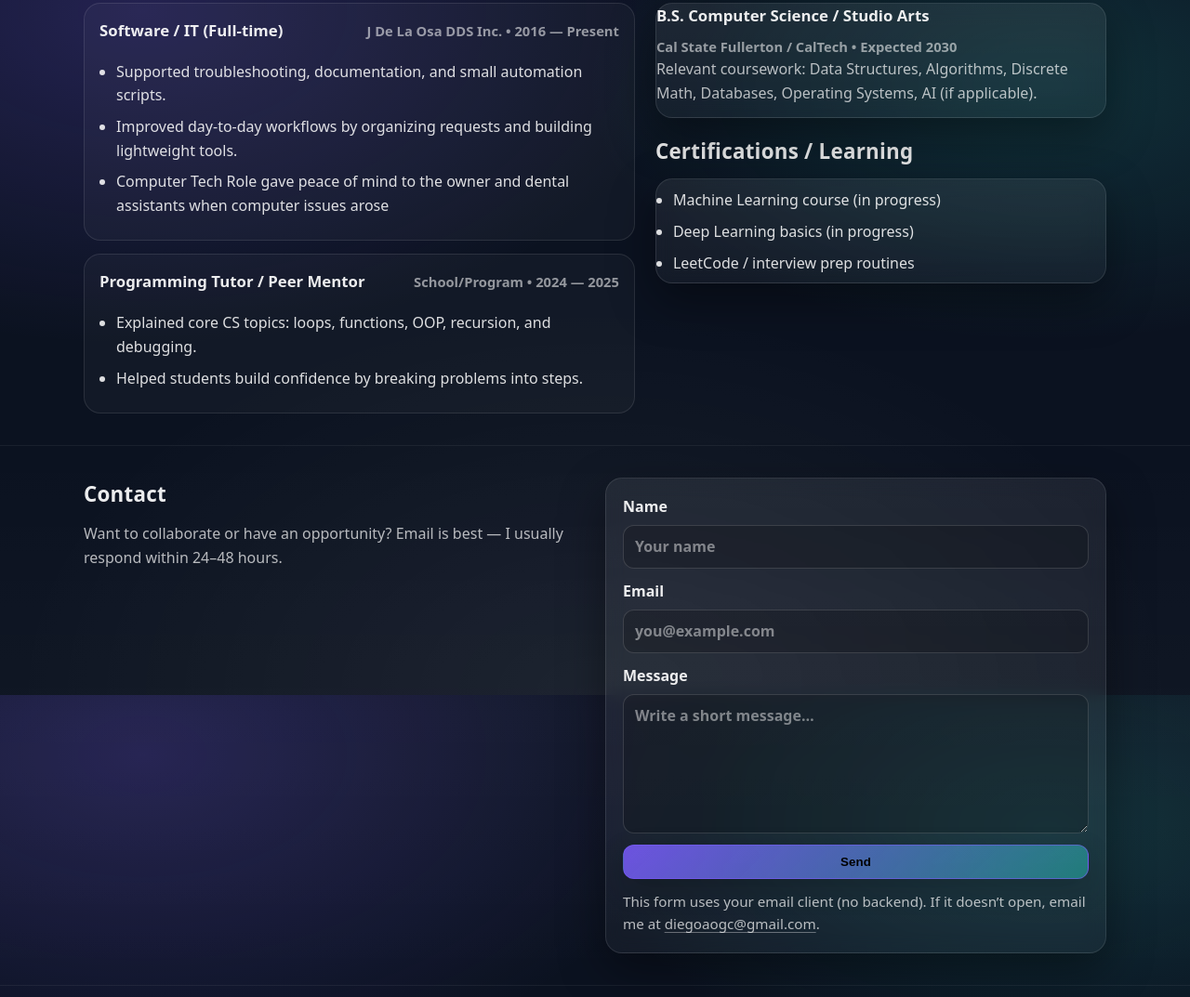
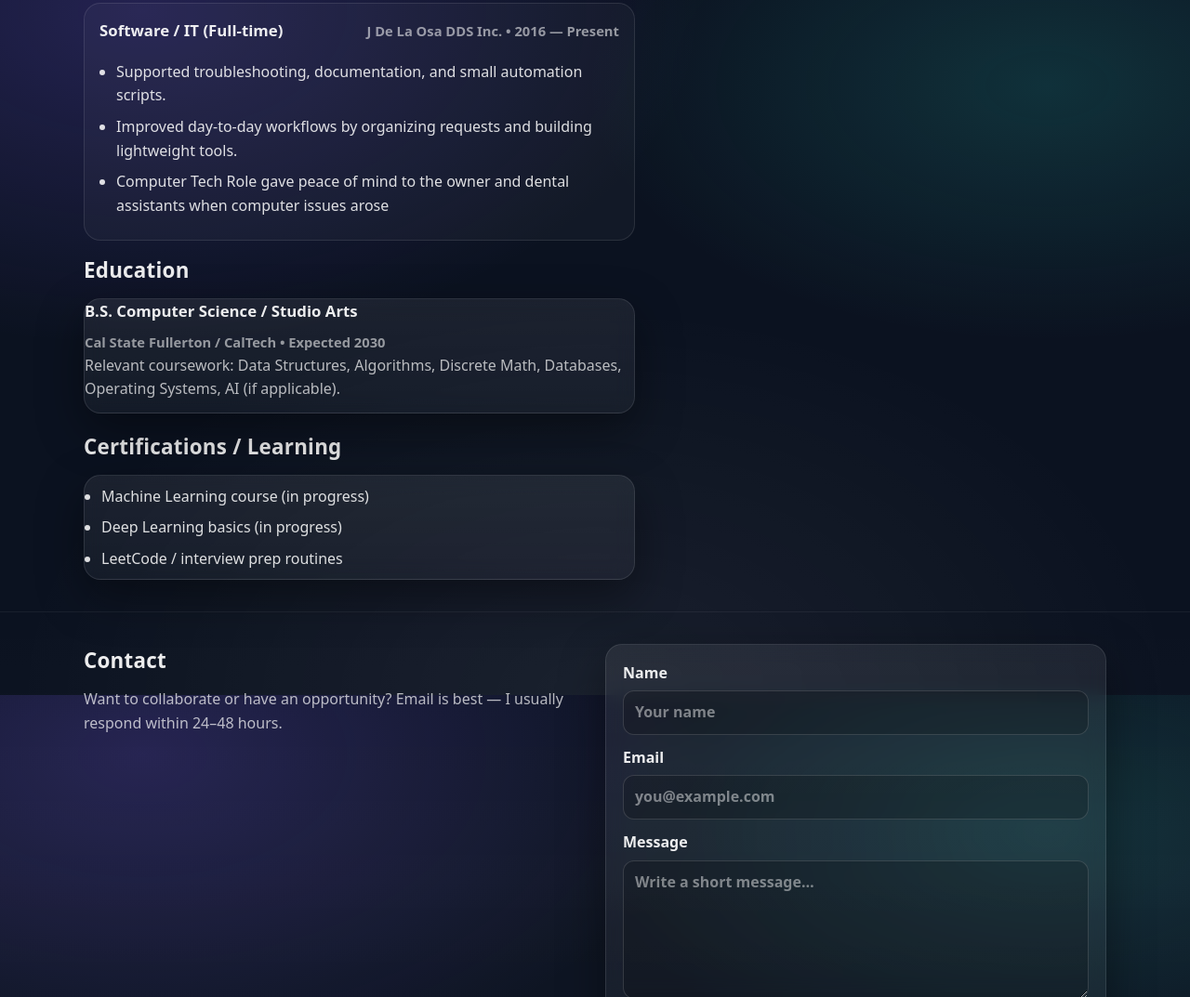
Before and after one commit to DiegoDevHQ/portfolio, a plain HTML site: page index.html in a window 1280 px wide. Shown: the part 1652-2725 px from the top of the page at 93% size. Drawn offline with Linux system fonts and the light colour scheme.

Commit message:
Add files via upload

```diff
--- a/index.html
+++ b/index.html
@@ -213,18 +213,6 @@
                 </ul>
               </article>
 
-              <article class="timeline-item">
-                <div class="timeline-top">
-                  <h3>Programming Tutor / Peer Mentor</h3>
-                  <p class="meta">School/Program • 2024 — 2025</p>
-                </div>
-                <ul class="bullets">
-                  <li>Explained core CS topics: loops, functions, OOP, recursion, and debugging.</li>
-                  <li>Helped students build confidence by breaking problems into steps.</li>
-                </ul>
-              </article>
-            </div>
-          </div>
 
           <div>
             <h2>Education</h2>
```
